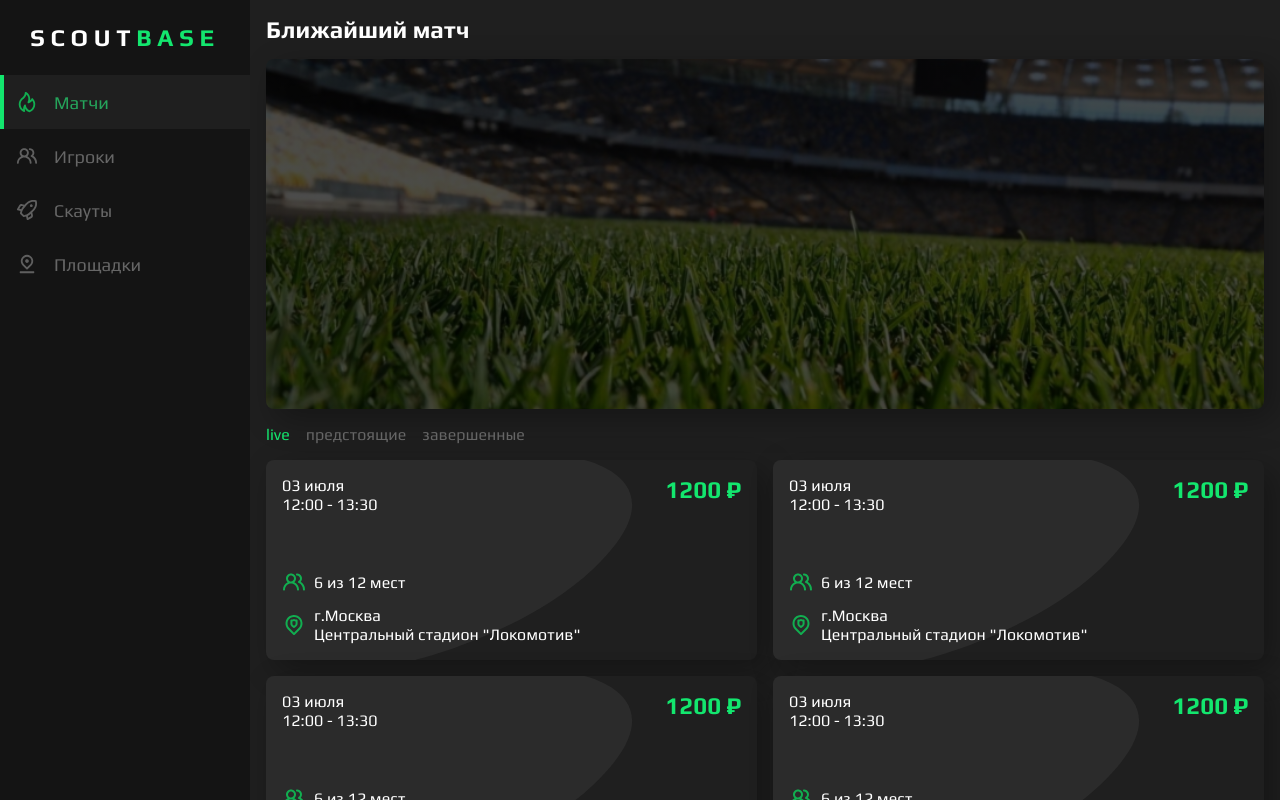
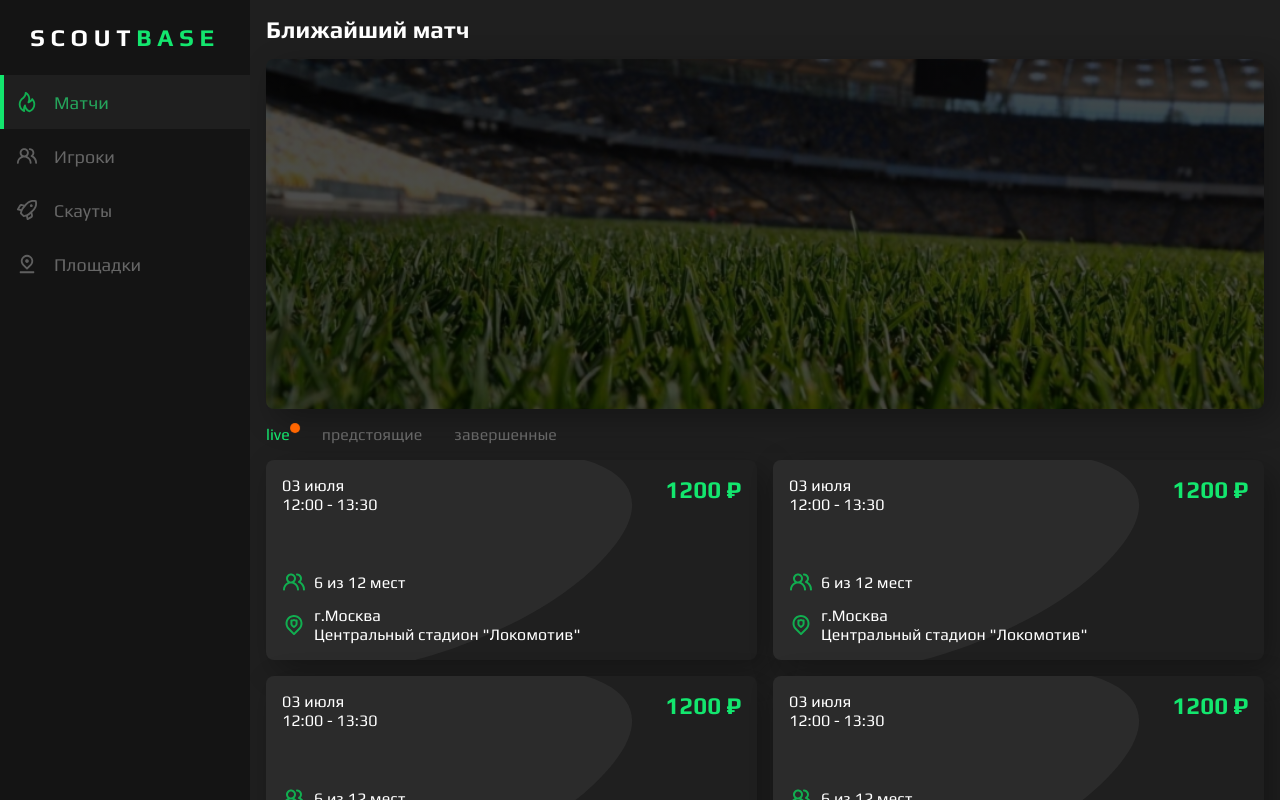
Before and after one commit to AndreiExtr/Web_ScoutBase, a Vue app: page /home in a window 1280 px wide. Built offline with nearby package versions, Linux system fonts and the light colour scheme.

Commit message:
add indicator

```diff
--- a/src/views/HomeView.vue
+++ b/src/views/HomeView.vue
@@ -9,7 +9,7 @@
       <h1>Ближайший матч</h1>
       <div class="wrapper__content-match"></div>
       <div class="wrapper__content-tabs">
-        <a href="#" :class="{ active: activeTabs === 0 }" @click.prevent="setActiveTabs(0)">live</a>
+        <a href="#" :class="{ active: activeTabs === 0 }" @click.prevent="setActiveTabs(0)">live<div class="vibrate"></div></a>
         <a href="#" :class="{ active: activeTabs === 1 }" @click.prevent="setActiveTabs(1)">предстоящие</a>
         <a href="#" :class="{ active: activeTabs === 2 }" @click.prevent="setActiveTabs(2)">завершенные</a>
       </div>
@@ -225,15 +225,46 @@ $text-color: #fff;
     &-tabs {
       display: flex;
       flex-direction: row;
-      gap: 16px;
+      gap: 32px;
 
       a{
         text-decoration: none;
         color: #666;
         font-size: 16px;
+        position: relative;
 
         &.active {
           color: $primary-color;
+        }
+      }
+
+      .vibrate {
+        position: absolute;
+        top: -2px;
+        right: -10px;
+        width: 10px;
+        height: 10px;
+        border-radius: 50%;
+        background-color: #ff6600;
+        transform: scale(1);
+        box-shadow: 0 0 0 rgba(0, 0, 0, 1);
+        animation: anim-vibrate 2s cubic-bezier(0, 0, 0, 1.11) infinite;
+      }
+
+      @keyframes anim-vibrate {
+        0% {
+          transform: scale(0.65);
+          box-shadow: 0 0 0 0 #ff660042;
+        }
+
+        70% {
+          transform: scale(1);
+          box-shadow: 0 0 0 0.6rem rgba(0, 0, 0, 0);
+        }
+
+        100% {
+          transform: scale(0.65);
+          box-shadow: 0 0 0 0 rgba(0, 0, 0, 0);
         }
       }
     }
@@ -252,6 +283,10 @@ $text-color: #fff;
         gap: 16px;
         flex-grow: 1;
         height: 100%;
+
+        @media (max-width: 1024px) {
+          height: auto;
+        }
       }
     }
   }
```
